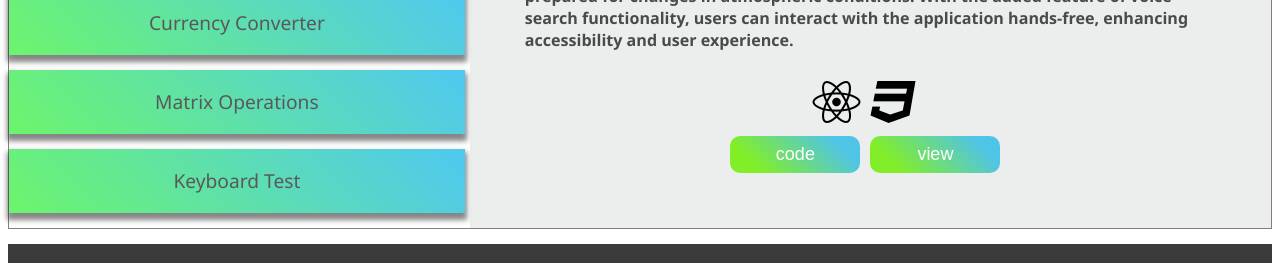
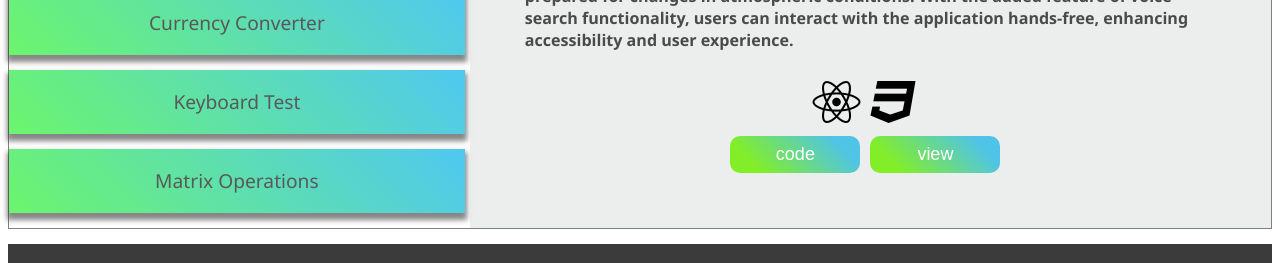
Before and after one commit to knowaboutayan/NewA1, a React (Vite) app: page /projects in a window 1280 px wide. Shown: the part 471-734 px from the top of the page. Built offline with nearby package versions, Linux system fonts and the light colour scheme.

Commit message:
error# Please enter the commit message for your changes. Lines starting

```diff
--- a/src/components/Projects.jsx
+++ b/src/components/Projects.jsx
@@ -17,7 +17,7 @@ const Projects = () => {
     },
     {
         projectName: "Image Resizer & Background Remover",
-        projectDescription: "The Keyboard Test application offers users a comprehensive platform to evaluate the performance and functionality of their keyboards in real-time. With detailed keypress information and interactive displays, users can assess key responsiveness, rollover capabilities, and overall typing experience. This tool is invaluable for individuals seeking to optimize their typing efficiency, troubleshoot keyboard issues, or evaluate keyboard performance under various conditions. Whether for professional use, gaming, or personal computing, the Keyboard Test application provides insights and diagnostics to enhance the user's keyboard experience and productivity.",
+        projectDescription: "Our Python-based project combines image background removal and size reduction seamlessly using popular packages like Pillow and OpenCV. Users can effortlessly remove backgrounds with precision algorithms, enhancing image versatility for various applications. Additionally, the tool allows resizing images to desired dimensions while maintaining aspect ratios, optimizing them for different platforms. With a user-friendly interface and efficient processing, our project streamlines image editing tasks, saving time and effort. Whether for graphic design, e-commerce, or personal use, our solution empowers users to achieve professional-quality results with ease, making it an essential tool for diverse image editing needs.",
         technology: ["fab fa-python"],
         codeLink: "https://github.com/knowaboutayan/image-compressor-and-converter",
         viewLink: "https://keyboard-tester-lime.vercel.app/"
@@ -37,19 +37,20 @@ const Projects = () => {
         viewLink: "https://currency-converter2-nine.vercel.app/"
     },
     {
-        projectName: "Matrix Operations",
-        projectDescription: "The Matrix Operations project provides a versatile platform for performing various matrix operations, including addition, subtraction, and multiplication. It serves as a valuable tool for mathematicians, engineers, and students alike, enabling them to manipulate matrices efficiently and analyze complex data sets. With an intuitive interface and robust functionality, users can input matrices of any size and perform calculations with ease. The Matrix Operations project enhances productivity and facilitates deeper insights into mathematical concepts, empowering users to tackle sophisticated problems with confidence.",
-        technology: ["fab fa-html5", "fab fa-css3", "fab fa-js"],
-        codeLink: "https://github.com/knowaboutayan/Matrix-Operations",
-        viewLink: "https://matrix-operations-dusky.vercel.app/"
-    },
-    {
         projectName: "Keyboard Test",
         projectDescription: "The Keyboard Test application offers users a comprehensive platform to evaluate the performance and functionality of their keyboards in real-time. With detailed keypress information and interactive displays, users can assess key responsiveness, rollover capabilities, and overall typing experience. This tool is invaluable for individuals seeking to optimize their typing efficiency, troubleshoot keyboard issues, or evaluate keyboard performance under various conditions. Whether for professional use, gaming, or personal computing, the Keyboard Test application provides insights and diagnostics to enhance the user's keyboard experience and productivity.",
         technology: ["fab fa-html5", "fab fa-css3", "fab fa-js"],
         codeLink: "https://github.com/knowaboutayan/keyboard-tester",
         viewLink: "https://keyboard-tester-lime.vercel.app/"
     },
+    {
+        projectName: "Matrix Operations",
+        projectDescription: "The Matrix Operations project provides a versatile platform for performing various matrix operations, including addition, subtraction, and multiplication. It serves as a valuable tool for mathematicians, engineers, and students alike, enabling them to manipulate matrices efficiently and analyze complex data sets. With an intuitive interface and robust functionality, users can input matrices of any size and perform calculations with ease. The Matrix Operations project enhances productivity and facilitates deeper insights into mathematical concepts, empowering users to tackle sophisticated problems with confidence.",
+        technology: ["fab fa-html5", "fab fa-css3", "fab fa-js"],
+        codeLink: "https://github.com/knowaboutayan/Matrix-Operations",
+        viewLink: "https://matrix-operations-dusky.vercel.app/"
+    }
+
 
     ];
 
@@ -68,7 +69,7 @@ const Projects = () => {
                     }
                 </div>
                 <div id="projectDetails" >
-                    {(index <= 4 && index >= 0) ? <ProjectCard projectDetails={projectDetails[index]} /> : null}
+                    {(index <projectDetails.length  && index >= 0) ? <ProjectCard projectDetails={projectDetails[index]} /> : null}
                 </div>
             </div>
         </>
```
